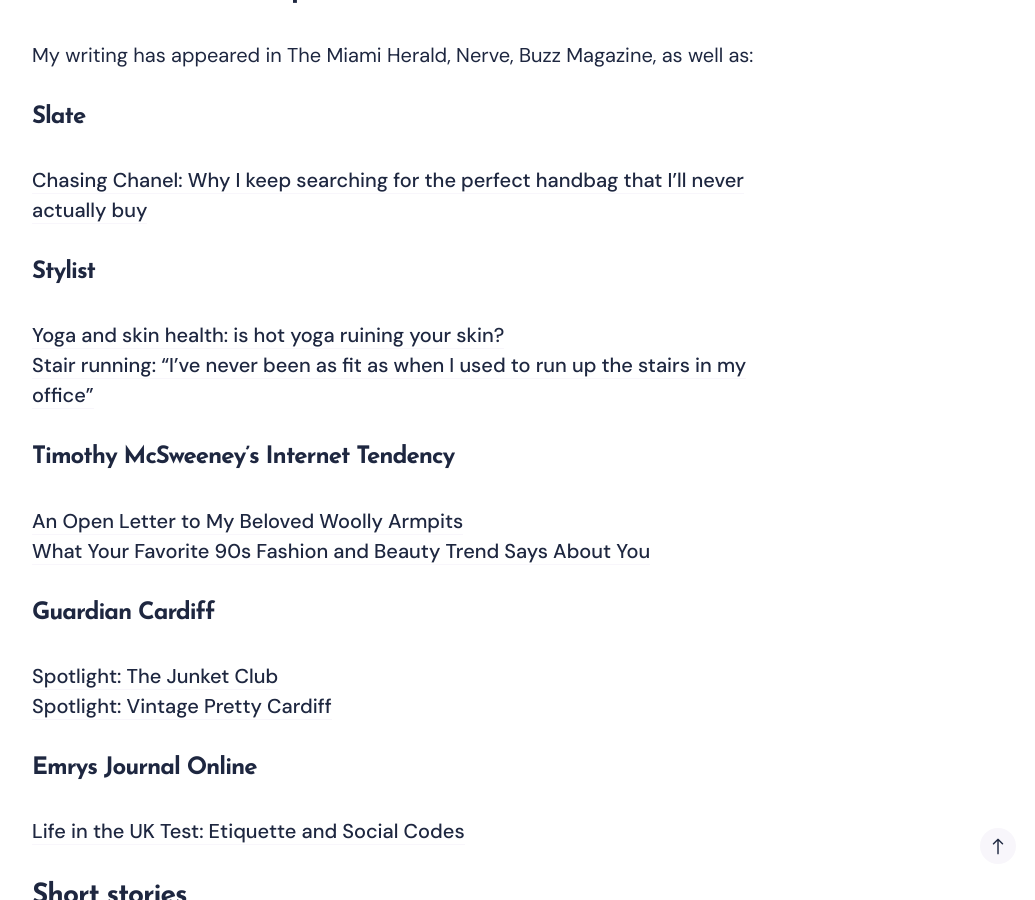
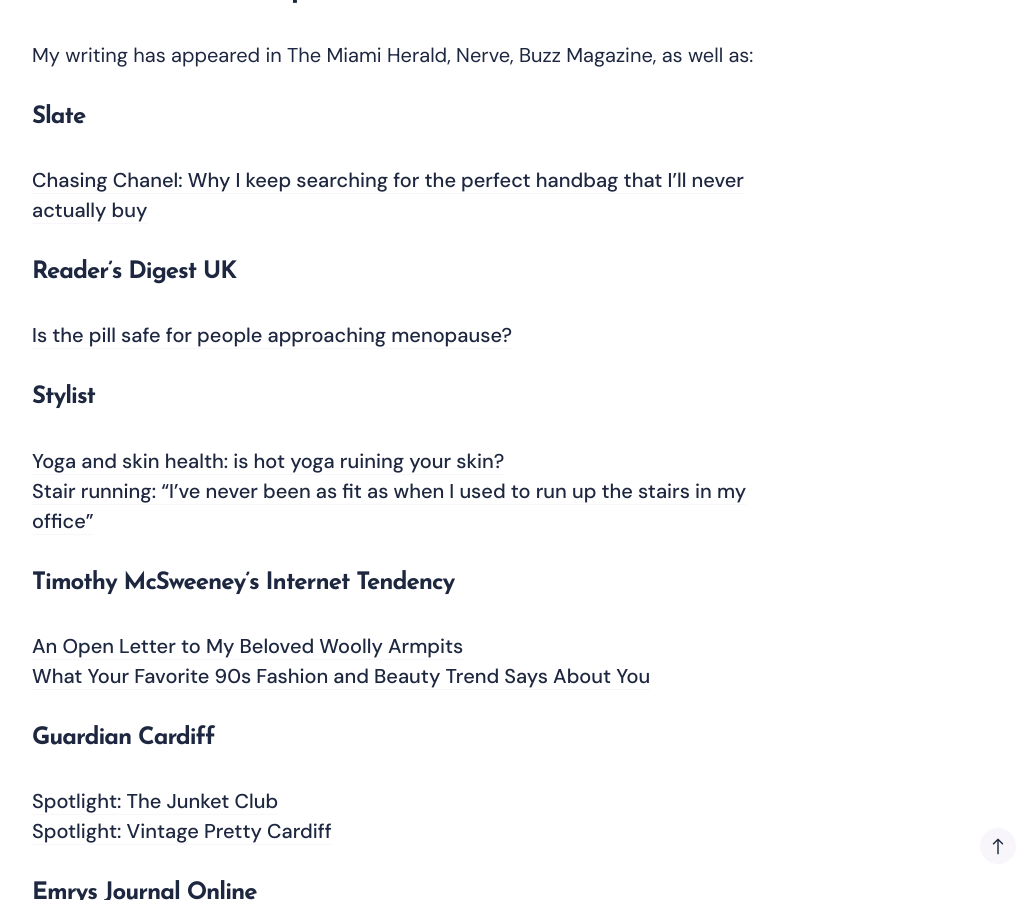
Before and after one commit to jensburns/jensburns.github.io, a Jekyll site: the page built from _pages/writing.md, in a window 1280 px wide and 900 px high, scrolled down 1166 px. Shown: the whole window, without its empty margins (228-1263 px from the left). Built offline with Jekyll 4.4.1, drawn with Linux system fonts in a browser that asks for light colours; nearby versions of some CDN libraries.

Commit message:
Added RD link

```diff
--- a/_pages/writing.md
+++ b/_pages/writing.md
@@ -12,6 +12,9 @@
 
 ### Slate
 [Chasing Chanel: Why I keep searching for the perfect handbag that I’ll never actually buy](https://slate.com/human-interest/2021/03/chanel-handbag-rabbit-hole.html)
+
+### Reader's Digest UK
+[Is the pill safe for people approaching menopause?](https://www.readersdigest.co.uk/health/menopause/is-the-pill-safe-for-people-approaching-menopause)
 
 ### Stylist
 [Yoga and skin health: is hot yoga ruining your skin?](https://www.stylist.co.uk/fitness-health/wellbeing/hot-yoga-ruining-skin/630077)
```
